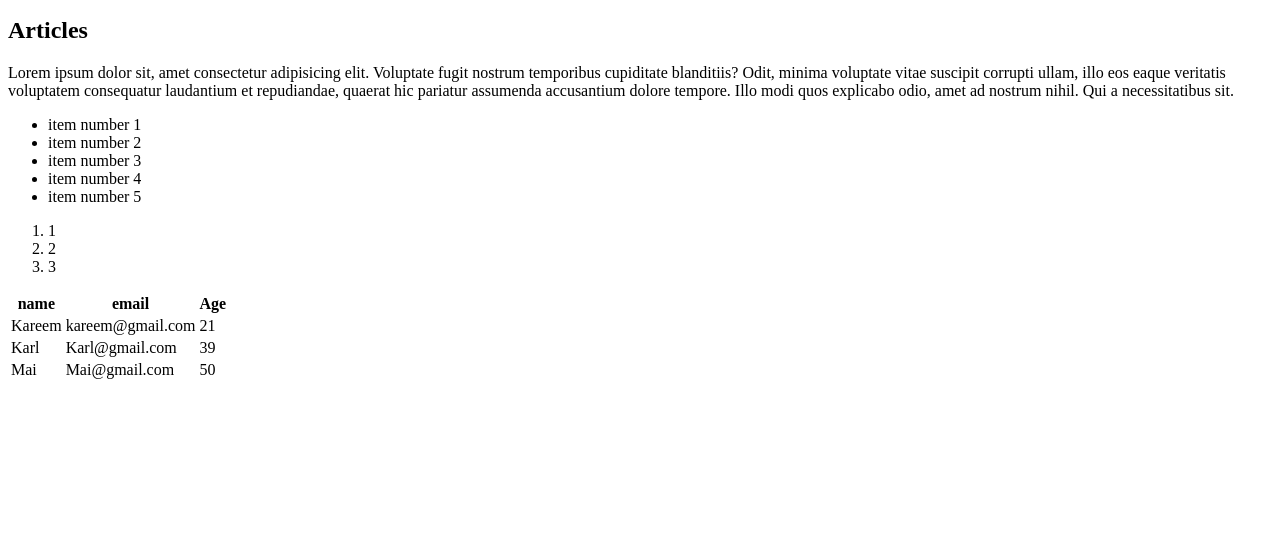
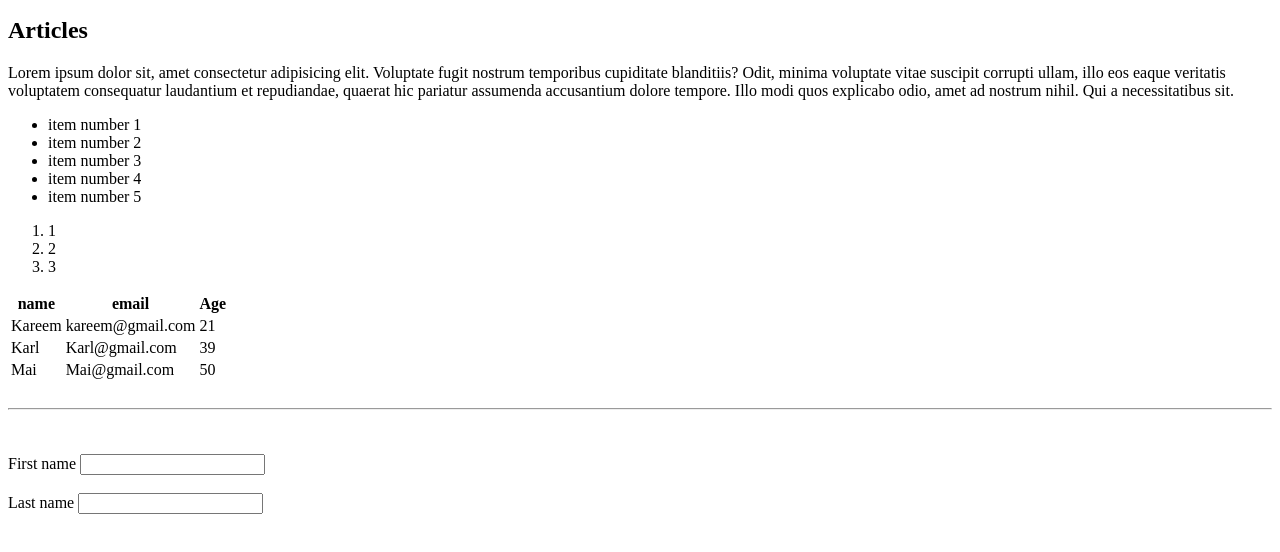
Before and after one commit to Elnakib1984/1.0, a plain HTML site: page index.html in a window 1280 px wide. Shown: the part 110-662 px from the top of the page. Drawn offline with Linux system fonts and the light colour scheme.

Commit message:
Learning Update

```diff
--- a/index.html
+++ b/index.html
@@ -66,11 +66,23 @@
 
       </tbody>
     </table>
+    <br>
+    <hr>
+    <br>
+    <br>
+
+
 
 
     <!--Forms-->
     <form action="process.php" method="post">
+      <label>First name</label>
+      <input type="text" name="first-name">
+      <br>
+      <br>
 
+      <label>Last name</label>
+      <input type="text" name="last-name">
     </form>
 
     <div style="margin-top: 500px;"></div>
```
